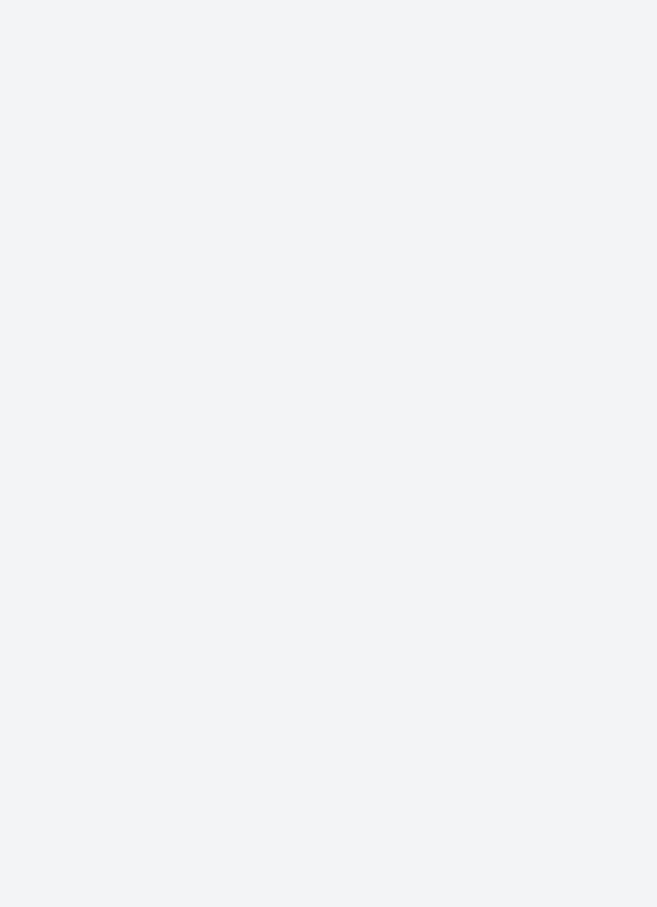
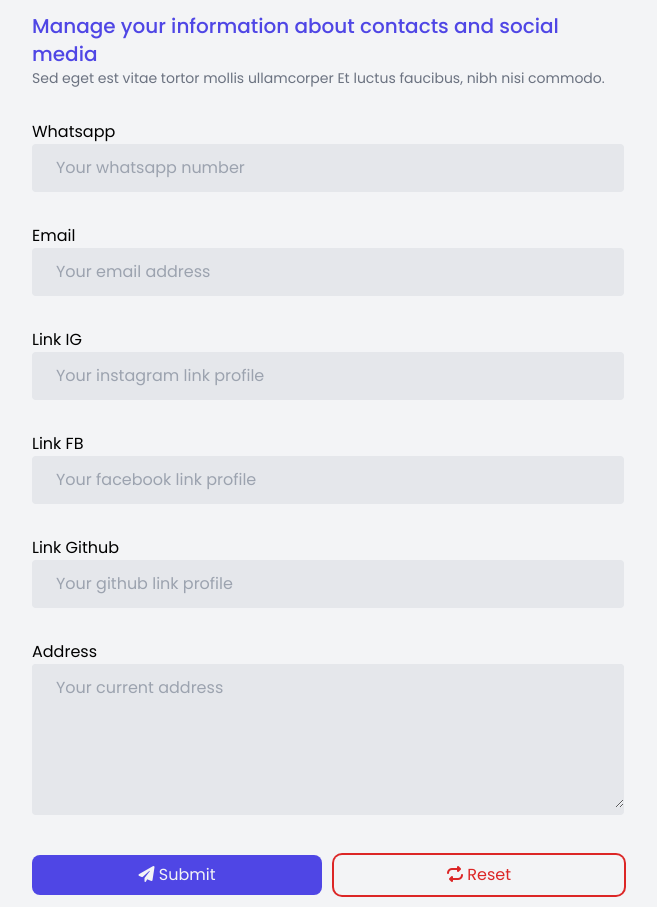
Before and after one commit to or-abdillh/orabdillh-cms, a Vue app: page /manage/contacts in a window 1280 px wide. Before the commit this address had no page. Shown: the part 80-987 px from the top of the page, without its empty margins (312-969 px from the left). Before the commit the page ends 800 px from the top, so only its background shows below. Built offline with nearby package versions, Linux system fonts and the light colour scheme.

Commit message:
Create contacts and social media views

```diff
--- a/src/components/HomeManageContent.vue
+++ b/src/components/HomeManageContent.vue
@@ -45,7 +45,7 @@ const manageContents = [
     name: 'Contacts & Social Media',
     icon: 'fa fa-solid fa-address-book',
     description: 'In ligula dapibus egestas. Donec sed.',
-    path: ''
+    path: '/manage/contacts'
   },
   {
     id: 3,
--- a/src/router/index.js
+++ b/src/router/index.js
@@ -10,6 +10,11 @@ const routes = [
     name: 'Landing & Navbar',
     path: '/manage/landing-navbar',
     component: () => import('@/views/ManageLandingNavbar.vue')
+  },
+  {
+    name: 'Contacts & Social Media',
+    path: '/manage/contacts',
+    component: () => import('@/views/ManageContacts.vue')
   }
 ]
 
--- /dev/null
+++ b/src/views/ManageContacts.vue
@@ -0,0 +1,73 @@
+<template>
+   <main class="pt-20">
+      <page-section title="Manage your information about contacts and social media">
+         <template v-slot:body>
+            <form class="mt-8">
+               <!-- Whatsapp -->
+               <section class="input-field">
+                  <label for="whatsapp">Whatsapp</label>
+                  <div class="input-wrapper">
+                     <input placeholder="Your whatsapp number" name="whatsapp" id="whatsapp" type="number">
+                  </div>
+               </section>
+               <!-- Email -->
+               <section class="input-field">
+                  <label for="email">Email</label>
+                  <div class="input-wrapper">
+                     <input placeholder="Your email address" name="email" id="email" type="email">
+                  </div>
+               </section>
+               <!-- Link IG -->
+               <section class="input-field">
+                  <label for="instagram">Link IG</label>
+                  <div class="input-wrapper">
+                     <input placeholder="Your instagram link profile" name="instagram" id="instagram" type="url">
+                  </div>
+               </section>
+               <!-- Link FB -->
+               <section class="input-field">
+                  <label for="facebook">Link FB</label>
+                  <div class="input-wrapper">
+                     <input placeholder="Your facebook link profile" name="facebook" id="facebook" type="urlr">
+                  </div>
+               </section>
+               <!-- Link Github -->
+               <section class="input-field">
+                  <label for="github">Link Github</label>
+                  <div class="input-wrapper">
+                     <input placeholder="Your github link profile" name="github" id="github" type="url">
+                  </div>
+               </section>
+               <!-- Address -->
+               <section class="input-field">
+                  <label for="address">Address</label>
+                  <div class="input-wrapper">
+                     <textarea rows="5" placeholder="Your current address" name="address" id="address"></textarea>
+                  </div>
+               </section>
+               <!-- Actions -->
+               <section class="mt-10 w-full flex gap-3">
+                  <!-- Submit -->
+                  <button class="btn-submit" type="submit">
+                     <i class="fa fa-solid fa-paper-plane"></i>
+                     Submit
+                  </button>
+                  <!-- Reset -->
+                  <button class="btn-reset" type="reset">
+                     <i class="fa fa-solid fa-repeat"></i>
+                     Reset
+                  </button>
+               </section>
+            </form>
+         </template>
+      </page-section>
+      <process-state></process-state>
+   </main>
+</template>
+
+<script setup>
+
+import PageSection from '@component/PageSection.vue'
+import ProcessState from '@component/ProcessState.vue'
+
+</script>
```
